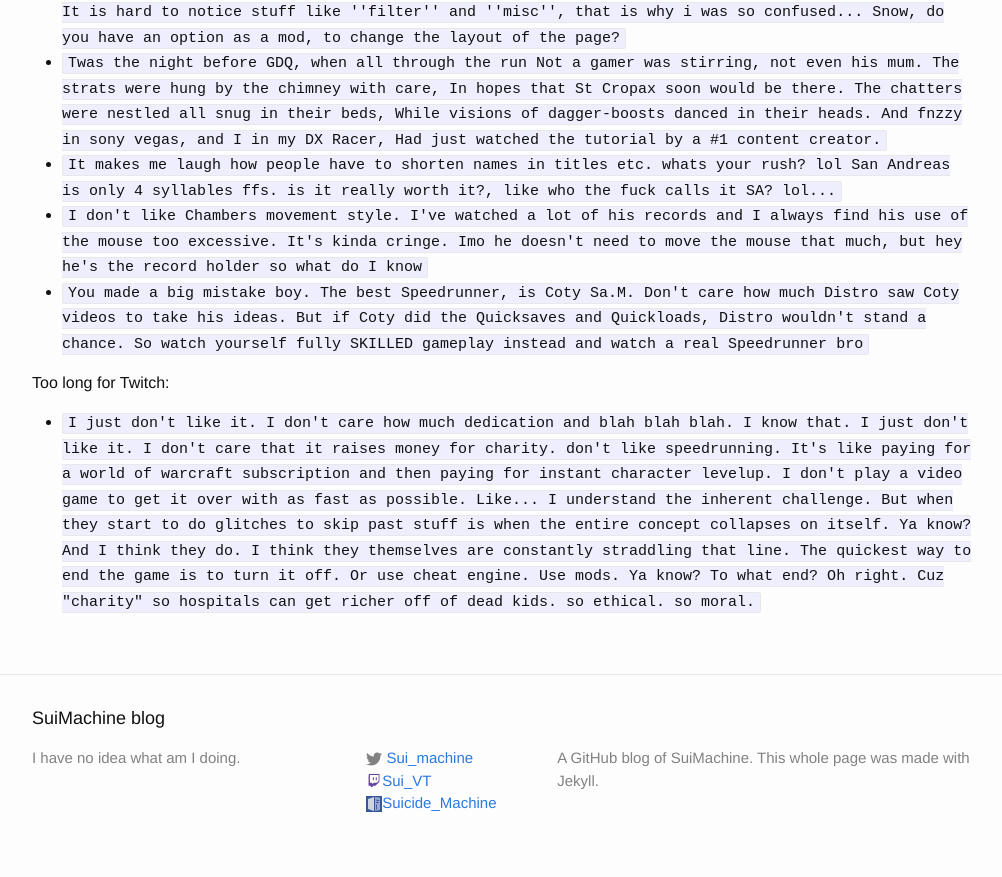
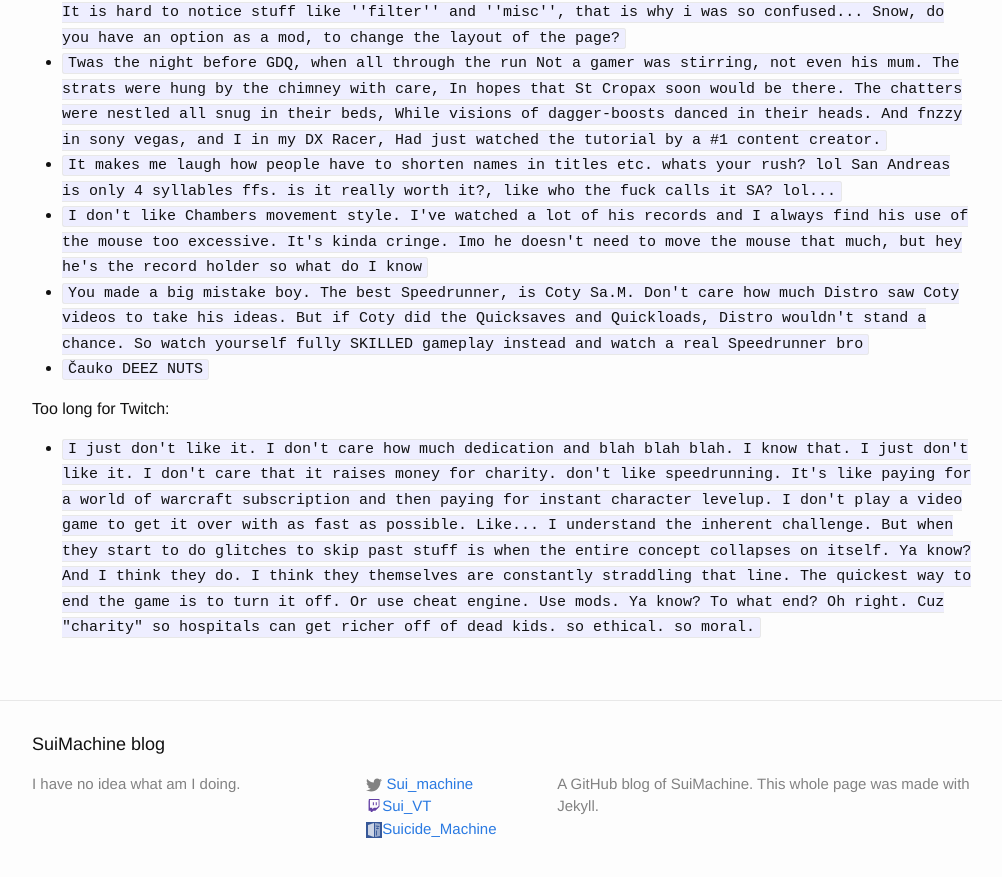
Before and after one commit to SuiMachine/SuiMachine.github.io, a Jekyll site: the page built from copy_pasta.md, in a window 1280 px wide and 900 px high, scrolled down 3264 px. Shown: the top 877 px of the window, without its empty margins (138-1140 px from the left). Built offline with Jekyll 4.4.1, drawn with Linux system fonts in a browser that asks for light colours.

Commit message:
Additional copypasta

```diff
--- a/copy_pasta.md
+++ b/copy_pasta.md
@@ -50,6 +50,7 @@
 * ``It makes me laugh how people have to shorten names in titles etc. whats your rush? lol San Andreas is only 4 syllables ffs. is it really worth it?, like who the fuck calls it SA? lol...``
 * ``I don't like Chambers movement style. I've watched a lot of his records and I always find his use of the mouse too excessive. It's kinda cringe. Imo he doesn't need to move the mouse that much, but hey he's the record holder so what do I know``
 * ``You made a big mistake boy. The best Speedrunner, is Coty Sa.M. Don't care how much Distro saw Coty videos to take his ideas. But if Coty did the Quicksaves and Quickloads, Distro wouldn't stand a chance. So watch yourself fully SKILLED gameplay instead and watch a real Speedrunner bro``
+* ``Čauko DEEZ NUTS``
 
 Too long for Twitch:
 * ``I just don't like it. I don't care how much dedication and blah blah blah. I know that. I just don't like it. I don't care that it raises money for charity. don't like speedrunning. It's like paying for a world of warcraft subscription and then paying for instant character levelup.  I don't play a video game to get it over with as fast as possible. Like... I understand the inherent challenge. But when they start to do glitches to skip past stuff is when the entire concept collapses on itself. Ya know? And I think they do. I think they themselves are constantly straddling that line. The quickest way to end the game is to turn it off. Or use cheat engine. Use mods. Ya know? To what end? Oh right. Cuz "charity" so hospitals can get richer off of dead kids. so ethical. so moral.``
```
